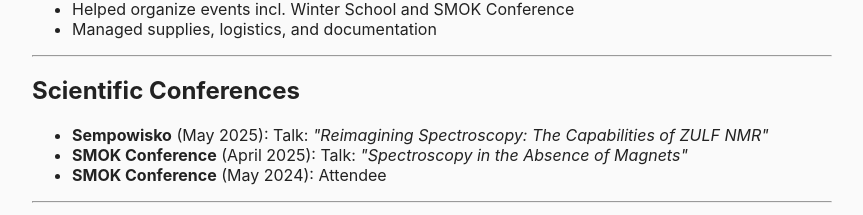
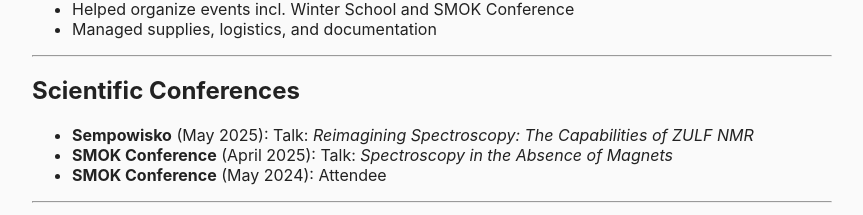
Before and after one commit to aleksygluchow/project03, a Next.js app: page /about in a window 1280 px wide. Shown: the part 797-1012 px from the top of the page, without its empty margins (208-1071 px from the left). Built offline with nearby package versions, Linux system fonts and the light colour scheme.

Commit message:
Added Contentful integration 2030

```diff
--- a/src/pages/about.js
+++ b/src/pages/about.js
@@ -34,8 +34,8 @@
       <hr />
       <h2>Scientific Conferences</h2>
       <ul>
-        <li><strong>Sempowisko</strong> (May 2025): Talk: <em>"Reimagining Spectroscopy: The Capabilities of ZULF NMR"</em></li>
-        <li><strong>SMOK Conference</strong> (April 2025): Talk: <em>"Spectroscopy in the Absence of Magnets"</em></li>
+        <li><strong>Sempowisko</strong> (May 2025): Talk: <em> Reimagining Spectroscopy: The Capabilities of ZULF NMR </em></li>
+        <li><strong>SMOK Conference</strong> (April 2025): Talk: <em> Spectroscopy in the Absence of Magnets </em></li>
         <li><strong>SMOK Conference</strong> (May 2024): Attendee</li>
       </ul>
 
```
